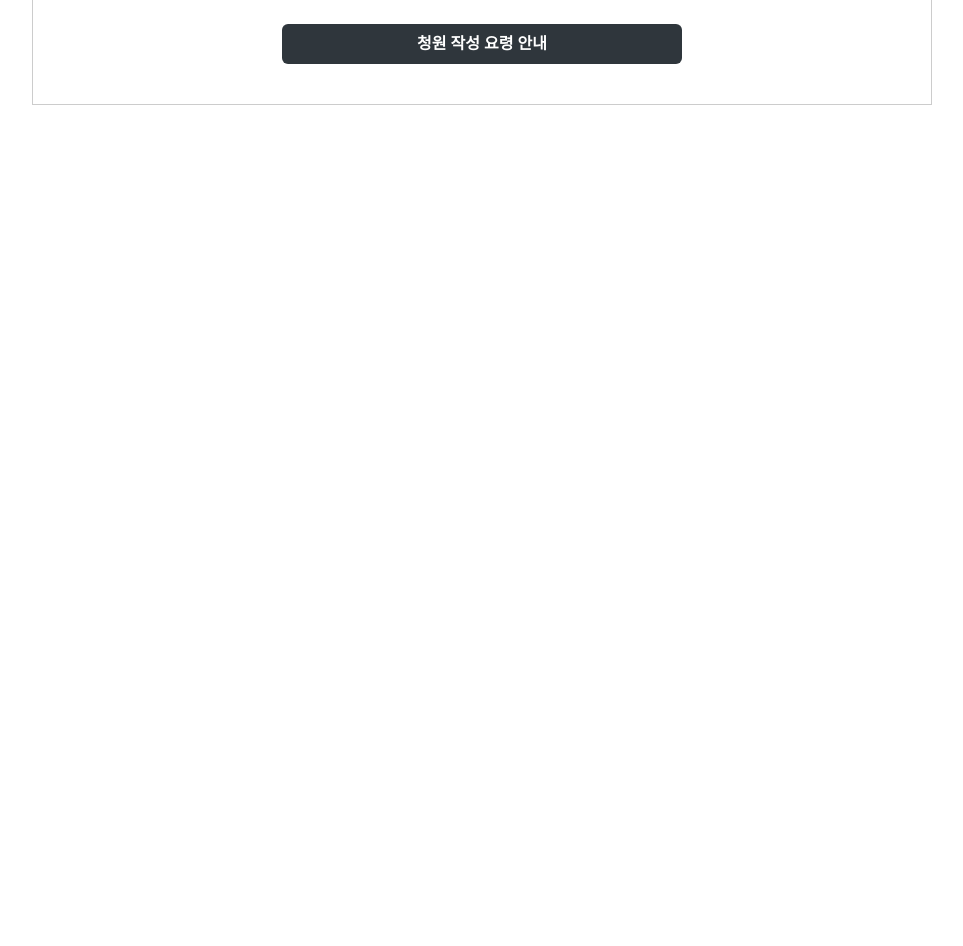
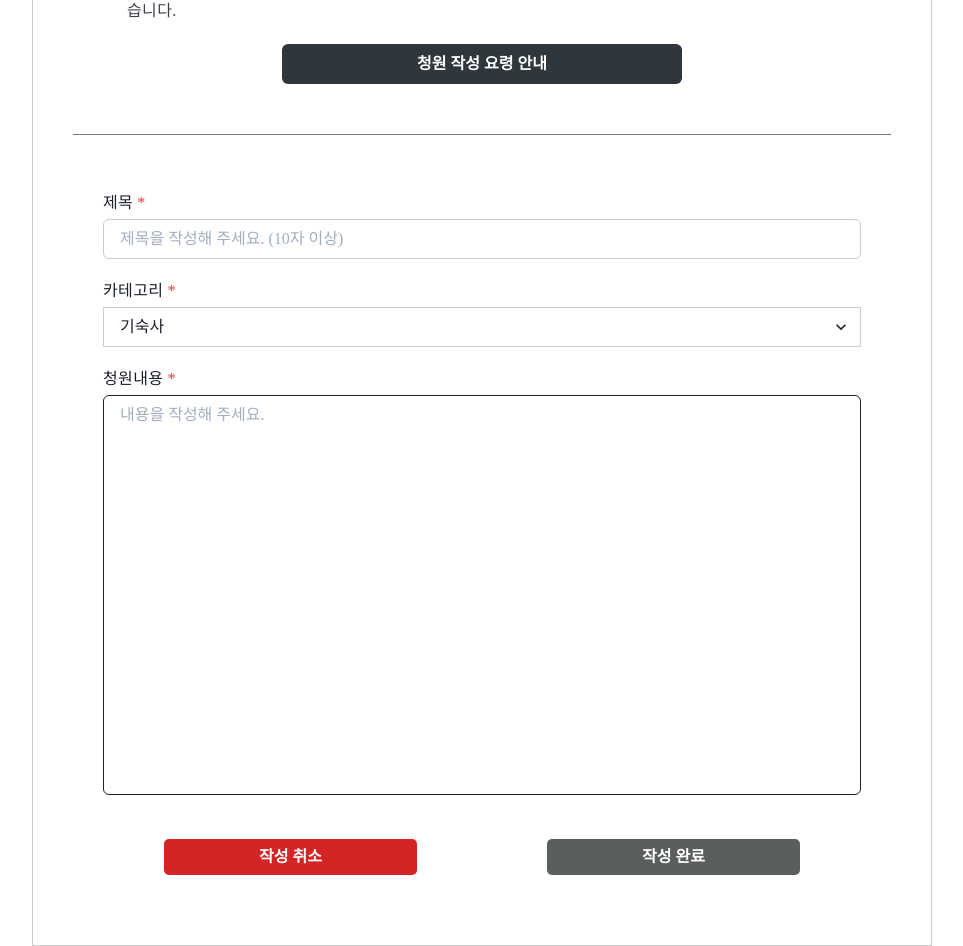
Before and after one commit to GIST-Petition-Site-Project/GIST-petition-web, a React (Create React App) app: page /write in a window 1280 px wide. Shown: the part 680-1626 px from the top of the page, without its empty margins (158-1121 px from the left). Before the commit the page ends 1000 px from the top, so only its background shows below. Built offline with nearby package versions, Linux system fonts and the light colour scheme; no server answers.

Commit message:
Feat: post editor 일부 구현 (#63)
* feat: postEditor 일부 구현

* feat: PostEditor에 따른 Write 수정

```diff
--- /dev/null
+++ b/src/components/PostEditor/PostEditor.tsx
@@ -0,0 +1,119 @@
+import React, { useState } from 'react'
+import {
+  ButtonGroup,
+  Select,
+  Stack,
+  Flex,
+  InputGroup,
+  Input,
+  FormControl,
+  FormLabel,
+  Textarea,
+} from '@chakra-ui/react'
+import { SubmitButton, BackButton } from './style'
+
+const PostEditor = () => {
+  const [postInfo, setPostInfo] = useState({
+    title: '',
+    description: '',
+    category: '기숙사',
+  })
+
+  const { title, description, category } = postInfo
+
+  const onContentChange = (
+    e:
+      | React.ChangeEvent<HTMLInputElement>
+      | React.ChangeEvent<HTMLTextAreaElement>
+      | React.ChangeEvent<HTMLSelectElement>,
+  ) => {
+    const { value, name } = e.target
+    setPostInfo({ ...postInfo, [name]: value })
+    console.log(postInfo)
+  }
+
+  function checkTitle(title: string) {
+    const value = title.length
+    if (value > 10) {
+      return false
+    } else return true
+  }
+  // const history = useHistory()
+  // const goBack = (path: string) => {
+  //   history.push(path)
+  // }
+
+  return (
+    <>
+      <Flex gap="10px" justifyContent="center" flexDirection="column">
+        <Stack spacing={6}>
+          <FormControl isRequired>
+            <FormLabel>제목</FormLabel>
+            <InputGroup borderColor="#ccc">
+              <Input
+                placeholder="제목을 작성해 주세요. (10자 이상)"
+                onChange={onContentChange}
+                name="title"
+                value={title}
+              />
+            </InputGroup>
+          </FormControl>
+
+          <FormControl isRequired>
+            <FormLabel>카테고리</FormLabel>
+            <Select
+              defaultValue="기숙사"
+              focusBorderColor="none"
+              onChange={onContentChange}
+              border="1px solid"
+              borderColor="#ccc"
+              borderRadius="0"
+              name="category"
+              value={category}
+            >
+              <option selected disabled>
+                카테고리를 선택해주세요.
+              </option>
+              <option value="기숙사">기숙사</option>
+              <option value="시설운영">시설운영</option>
+              <option value="진로/취업">진로/취업</option>
+              <option value="학적/교과/장학">학적/교과/장학</option>
+              <option value="학생지원/행사/동아리">학생지원/행사/동아리</option>
+              <option value="기획/예산/홍보">기획/예산/홍보</option>
+              <option value="대외협력">대외협력</option>
+              <option value="권익소통">권익소통</option>
+            </Select>
+          </FormControl>
+
+          <FormControl isRequired>
+            <FormLabel> 청원내용</FormLabel>
+            <Textarea
+              placeholder="내용을 작성해 주세요."
+              onChange={onContentChange}
+              name="description"
+              value={description}
+              height={'50vh'}
+              mb="20px"
+              resize="none"
+            />
+          </FormControl>
+
+          <ButtonGroup justifyContent="space-around">
+            <SubmitButton>작성 취소</SubmitButton>
+            <BackButton
+              onClick={() => {
+                if (checkTitle(title)) {
+                  alert('제목 길이가 너무 짧습니다. 10자 이상 입력해주세요.')
+                }
+              }}
+            >
+              작성 완료
+            </BackButton>
+          </ButtonGroup>
+        </Stack>
+      </Flex>
+    </>
+  )
+}
+
+export default PostEditor
--- /dev/null
+++ b/src/components/PostEditor/style.ts
@@ -0,0 +1,20 @@
+import styled from '@emotion/styled'
+
+const SubmitButton = styled.button`
+  color: white;
+  background-color: #d52425;
+  border-radius: 5px;
+  height: 36px;
+  font-weight: bold;
+  width: 33.3333333%;
+`
+const BackButton = styled.button`
+  color: white;
+  background-color: #5a5e5d;
+  border-radius: 5px;
+  height: 36px;
+  font-weight: bold;
+  width: 33.3333333%;
+`
+
+export { SubmitButton, BackButton }
--- a/src/pages/Write/index.tsx
+++ b/src/pages/Write/index.tsx
@@ -1,7 +1,9 @@
 import WritePrecaution from '../../components/WritePrecaution/WritePrecaution'
 import GuideModal from '../../components/PrecautionModal/GuideModal'
-import { Heading, Box, Stack } from '@chakra-ui/react'
-import { Inner, StyledBoxInner } from './styles'
+import { Heading, Box, Stack, Divider } from '@chakra-ui/react'
+import PostEditor from '../../components/PostEditor/PostEditor'
+import { Inner, StyledBoxInner, StyledPostEditor } from './styles'
+
 // 청원글 작성
 
 const Write = (): JSX.Element => {
@@ -10,12 +12,16 @@ const Write = (): JSX.Element => {
       <Inner>
         <Stack
           spacing={6}
-          style={{ position: 'absolute', top: '150px', width: '100%' }}
+          style={{
+            position: 'absolute',
+            top: '150px',
+            bottom: '20px',
+            width: '100%',
+          }}
         >
           <Heading as="h2" fontSize="20px">
             청원하기
           </Heading>
-
           <Box
             border="1px solid #ccc"
             borderRadius="0"
@@ -23,10 +29,14 @@ const Write = (): JSX.Element => {
             letterSpacing="wide"
           >
             <StyledBoxInner>
-              <Stack>
+              <Stack m="50px 2px">
                 <WritePrecaution />
                 <GuideModal />
               </Stack>
+              <Divider orientation="horizontal" />
+              <StyledPostEditor>
+                <PostEditor />
+              </StyledPostEditor>
             </StyledBoxInner>
           </Box>
         </Stack>
--- a/src/pages/Write/styles.ts
+++ b/src/pages/Write/styles.ts
@@ -9,5 +9,8 @@ const Inner = styled.div`
 const StyledBoxInner = styled.div`
   margin: 30px;
 `
+const StyledPostEditor = styled.div`
+  margin: 60px 30px;
+`
 
-export { Inner, StyledBoxInner }
+export { Inner, StyledBoxInner, StyledPostEditor }
```
